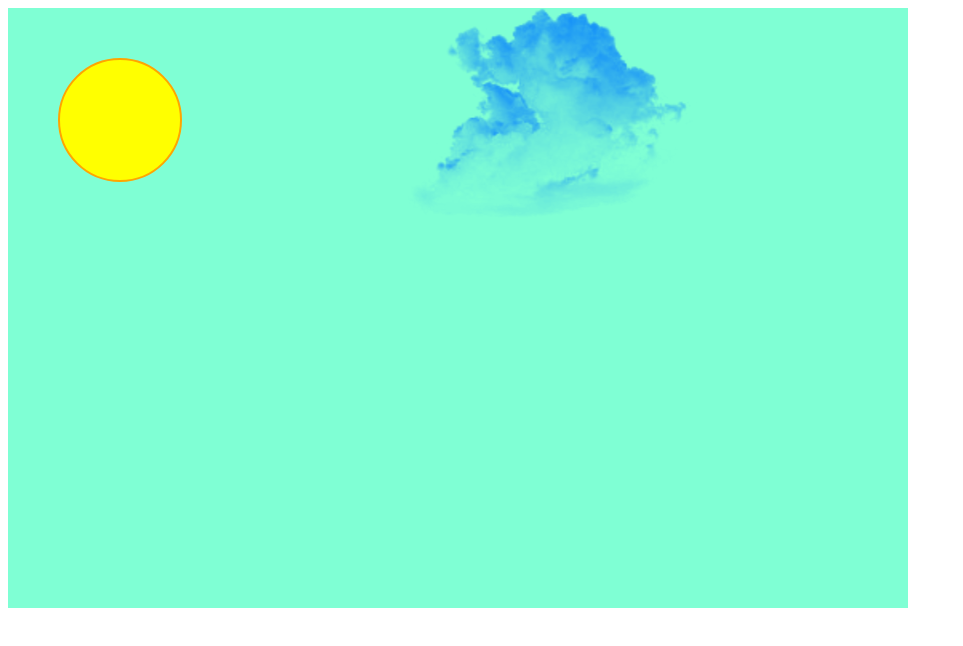
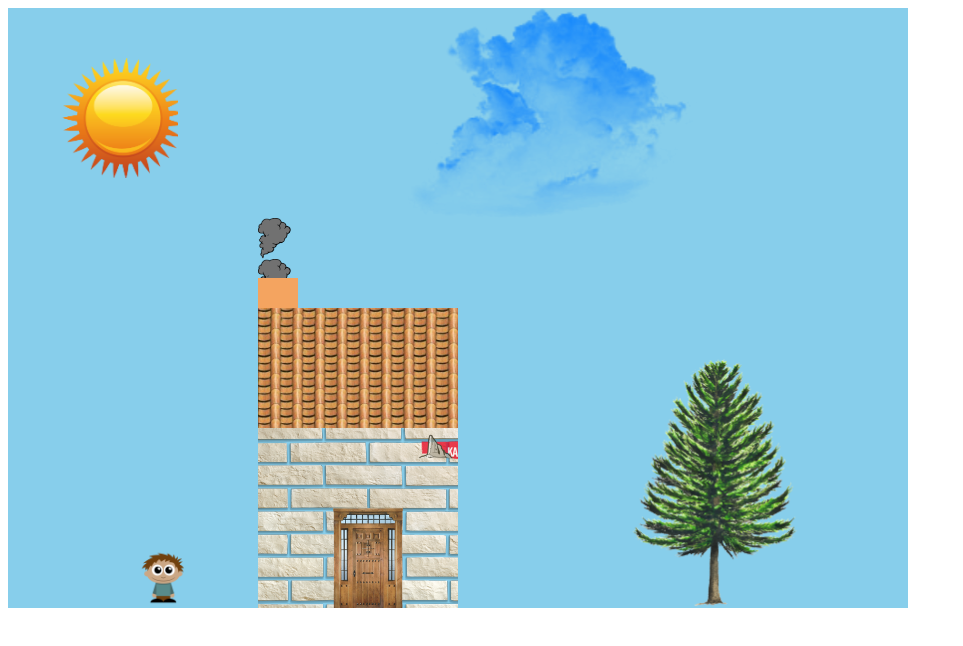
Before and after one commit to valdeweb/casa, a plain HTML site: page index.html in a window 1280 px wide. Shown: the top 646 px of the page, without its empty margins (0-963 px from the left). Drawn offline with Linux system fonts and the light colour scheme.

Commit message:
añado contenido

```diff
--- a/index.html
+++ b/index.html
@@ -12,14 +12,16 @@
       <div id="papel">
          <div id="nubes"></div>
          <div id="sol"></div>
+         <div id="humo"></div>
          <div id="casa">
-            <div id="tejado"></div>
-            <div id="fachada"></div>
-            <div id="puerta"></div>
-            <div id="chimenea"></div>
-            <div id="humo"></div>
+            <div class="tejado"></div>
+            <div class="fachada"></div>
+            <div class="puerta"></div>
+            <div class="chimenea"></div>
+
          </div>
-        <div id="niño"></div>
+        <div id="chico"></div>
+        <div id="arbol"></div>
 
         </div>
 
--- a/style.css
+++ b/style.css
@@ -1,24 +1,25 @@
 #papel{
     width: 900px;
     height: 600px;
-    background-color: aquamarine;
+    background-color: skyblue;
     position: relative; /*esta es relative, todas las demás absolute ya que están en función de papel*/
 }
 #sol{
     position: absolute;
     width: 120px;
     height: 120px;
-    background-color: yellow;
-    border-radius: 50%;
-    border: 2px solid orange;
+    background-color: transparent;
     top: 50px;
     left: 50px;
+    background: url(sol.png);
+    background-size: cover;
 
 }
 #nubes{
     position: absolute;
     width: 950px;
     height: 210px;
+    background-color: transparent;
     background: url(nubes.png);
     background-size: contain;
     background-repeat: no-repeat;
@@ -71,6 +72,34 @@
     height: 30px;
     background-color: sandybrown;
 }
-.humo{
+#humo{
+    position: absolute;
+    width: 40px;
+    height: 60px;
+    background: url(humo.png);
+    background-size: contain;
+    bottom: 330px;
+    left: 250px;
+}
+#chico{
+    position: absolute;
+    width: 60px;
+    height: 60px;
+    background-size: cover;
+    bottom: 0;
+    left: 125px;
+    background-color: transparent;
+    background-image: url(chico.png);
+}
+#arbol{
+    position: absolute;
+    width: 380px;
+    height: 250px;
+    background-color: transparent;
+    right: 1px;
+    bottom: 0;
+    background-image: url("arbol.png");
+    background-size: contain;
+    background-repeat: no-repeat;
 
 }
```
Also changed, not shown: arbol.png (added), chico.png (added), sol.png (added).
